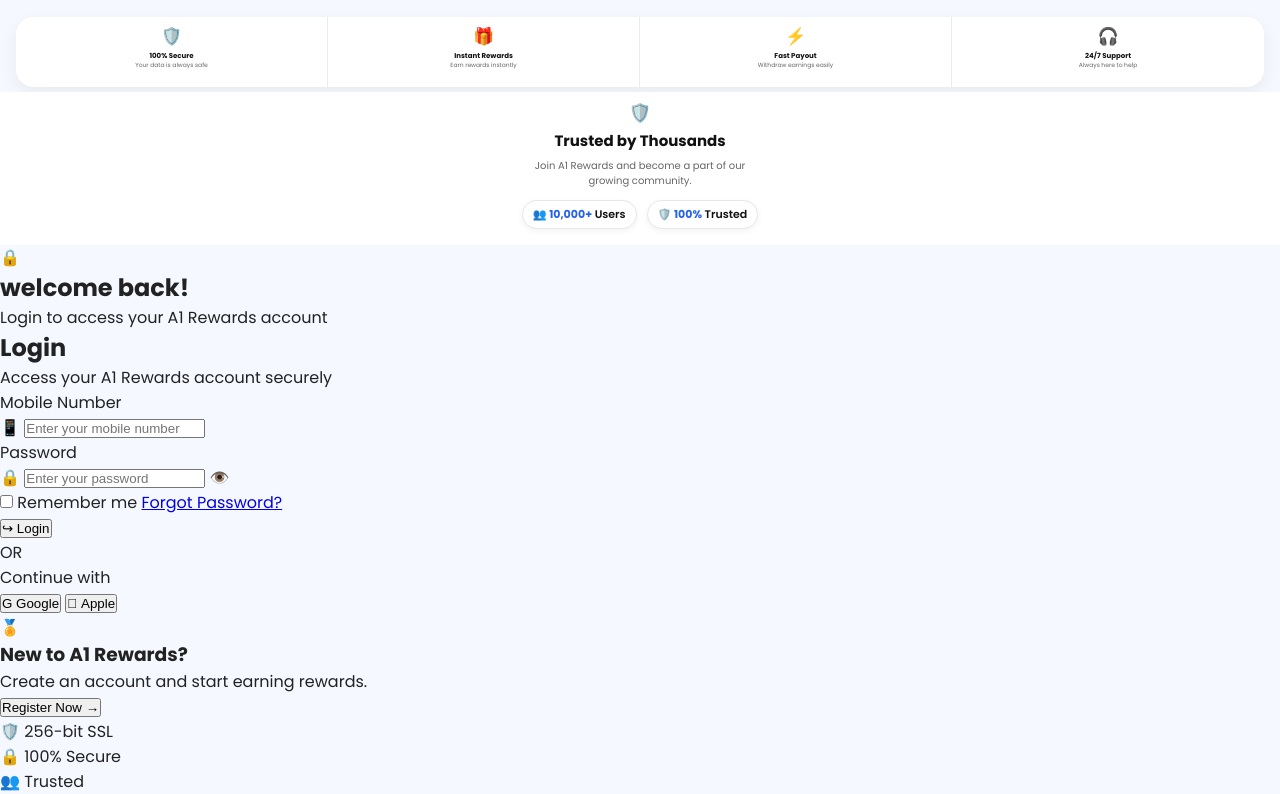
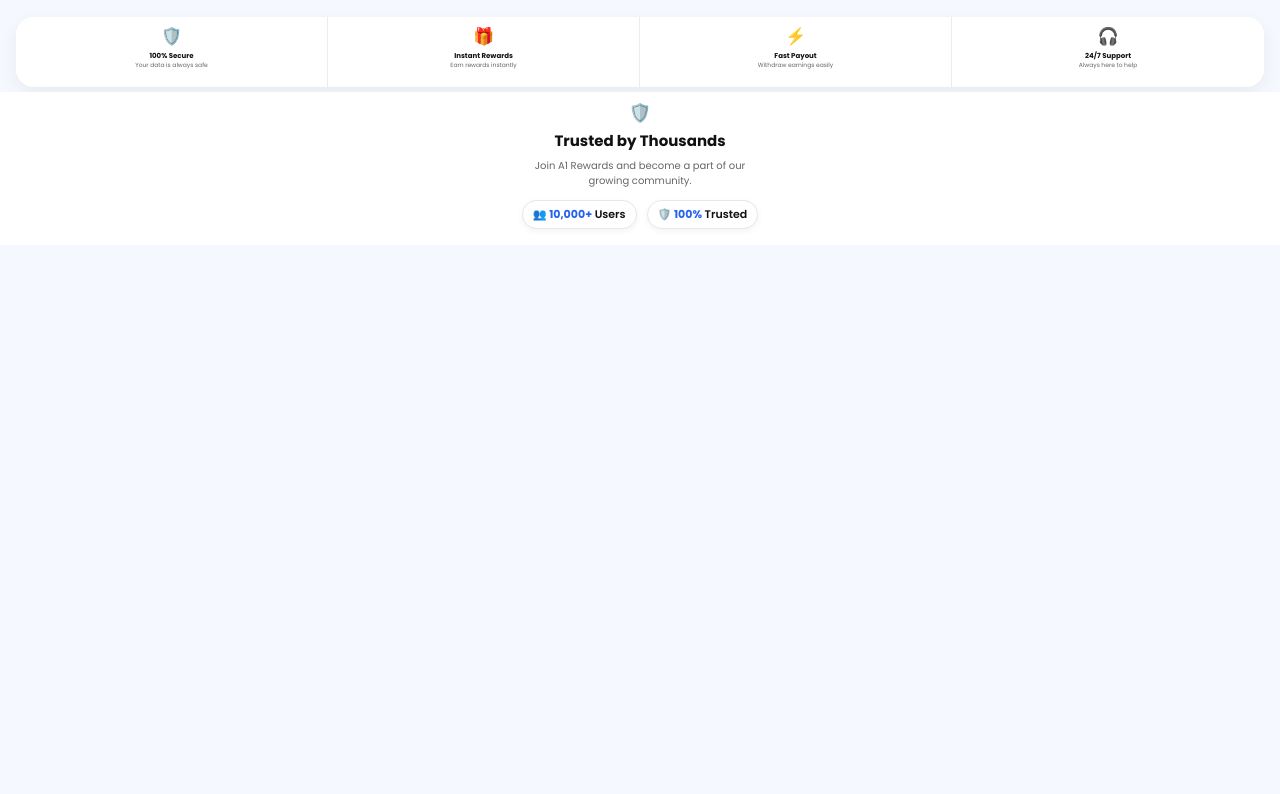
Before and after one commit to modanishmansuri001-oss/A1MOBILEV2, a plain HTML site: page index.html in a window 1280 px wide. Shown: the part 594-1388 px from the top of the page. After the commit the page ends 839 px from the top, so only its background shows below. Drawn offline with Linux system fonts and the light colour scheme.

Commit message:
Update index.html

```diff
--- a/index.html
+++ b/index.html
@@ -166,192 +166,6 @@
 <!-- ============ LOGIN PAGE START ========= -->
 <!-- ====================================== -->
 
-<section id="loginPage">
-
-<div id="loginHero">
-
-    <div id="loginHeroOverlay"></div>
-
-    <div id="loginHeroIcon">
-        🔒
-    </div>
-
-    <h1>welcome&nbsp;<span>back!</span></h1>
-
-
-    <p>
-        Login to access your A1 Rewards account
-    </p>
-
-</div>
-
-    <div id="loginCard">
-
-        <div id="loginHeader">
-
-    <h2>Login</h2>
-
-    <p>Access your A1 Rewards account securely</p>
-
-        </div>
-
-        <form id="loginForm">
-
-    <label>Mobile Number</label>
-
-    <div class="inputBox">
-
-        <span class="inputIcon">📱</span>
-
-        <input
-    type="tel"
-    placeholder="Enter your mobile number"
-    maxlength="10"
-    required
-    autocomplete="tel"
->
-
-    </div>
-            <label>Password</label>
-
-<div class="inputBox">
-
-    <span class="inputIcon">🔒</span>
-
-    <input
-    type="password"
-    id="password"
-    placeholder="Enter your password"
-    required
-    autocomplete="current-password"
->
-
-    <span class="togglePassword">👁️</span>
-
-</div>
-            <div id="loginOptions">
-
-    <label class="rememberMe">
-
-        <input type="checkbox">
-
-        <span>Remember me</span>
-
-    </label>
-
-    <a href="#" id="forgotPassword">
-
-        Forgot Password?
-
-    </a>
-
-            </div>
-
-            <button
-    id="loginSubmit"
-    type="submit"
-    aria-label="Login"
->
-
-    <span>↪</span>
-
-    Login
-
-            </button>
-
-        </form>
-
-     <div id="loginDivider">
-
-    <span></span>
-
-    <p>OR</p>
-
-    <span></span>
-
-        </div>
-
-        <div id="socialLogin">
-
-    <p>Continue with</p>
-
-    <div id="socialButtons">
-
-        <button class="socialBtn googleBtn">
-
-            <span>G</span>
-
-            Google
-
-        </button>
-
-        <button class="socialBtn appleBtn">
-
-            <span></span>
-
-            Apple
-
-        </button>
-
-    </div>
-
-        </div>
-
-        <div id="registerBox">
-
-    <div id="registerLeft">
-
-        <div id="registerIcon">🏅</div>
-
-        <div>
-
-            <h3>New to A1 Rewards?</h3>
-
-            <p>Create an account and start earning rewards.</p>
-
-        </div>
-
-    </div>
-
-    <button id="registerNowBtn">
-
-        Register Now →
-
-    </button>
-
-        </div>
-
-        <div id="loginFooter">
-
-    <div class="footerItem">
-
-        🛡️
-
-        <span>256-bit SSL</span>
-
-    </div>
-
-    <div class="footerItem">
-
-        🔒
-
-        <span>100% Secure</span>
-
-    </div>
-
-    <div class="footerItem">
-
-        👥
-
-        <span>Trusted</span>
-
-    </div>
-
-        </div>
-
-    </div>
-
-</section>
 
 <!-- ====================================== -->
 <!-- ============= LOGIN PAGE END ========= -->
```
